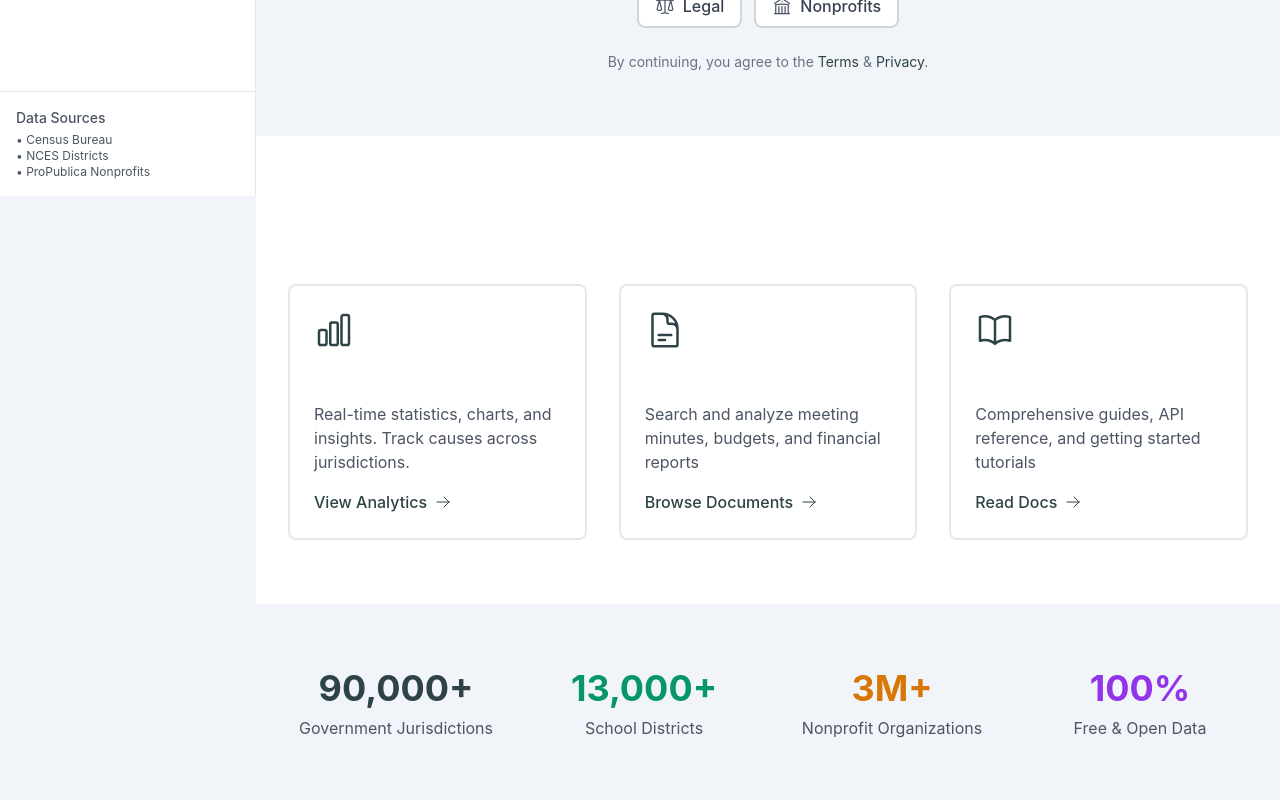
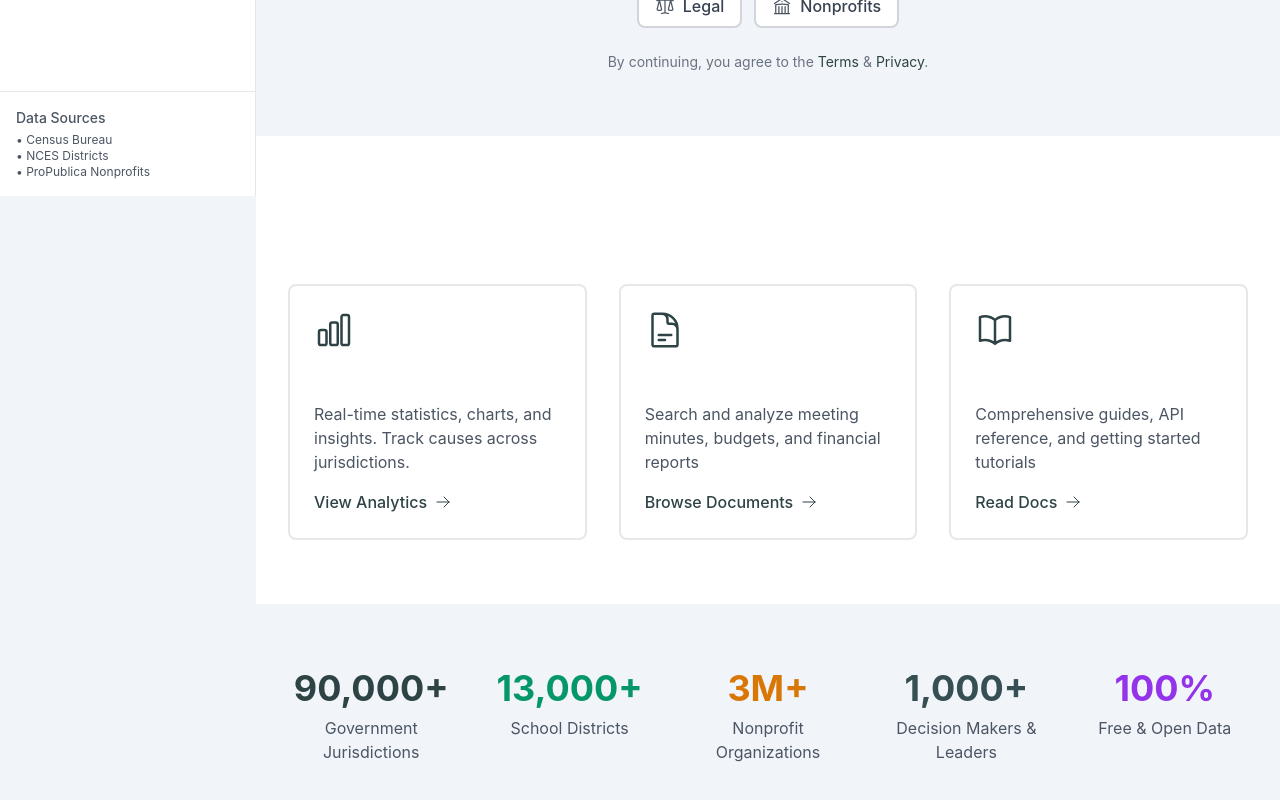
Before and after one commit to getcommunityone/open-navigator-for-engagement, a React (Vite) app in the folder frontend/: page / in a window 1280 px wide. Shown: the part 604-1404 px from the top of the page. Built offline with nearby package versions, Linux system fonts and the light colour scheme; the HTML template or start-up script is replaced by a standard one.

Commit message:
feat: Rename "Dashboard" to "Open Navigator" for consistency and clarity across the application

```diff
--- a/frontend/src/pages/Dashboard.tsx
+++ b/frontend/src/pages/Dashboard.tsx
@@ -45,7 +45,7 @@ export default function Dashboard() {
       <div className="max-w-7xl mx-auto">
         {/* Header */}
         <div className="mb-8">
-          <h1 className="text-3xl font-bold text-gray-900 mb-2">Analytics Dashboard</h1>
+          <h1 className="text-3xl font-bold mb-2" style={{ color: '#354F52' }}>Analytics</h1>
           <p className="text-gray-600">
             Real-time statistics and insights across all monitored jurisdictions and nonprofits
           </p>
--- a/frontend/src/pages/Home.tsx
+++ b/frontend/src/pages/Home.tsx
@@ -163,7 +163,7 @@ export default function Home() {
             <Link to="/analytics" className="group">
               <div className="border-2 border-gray-200 rounded-lg p-6 hover:border-primary-500 transition-colors">
                 <ChartBarIcon className="h-10 w-10 text-primary-600 mb-4" />
-                <h3 className="text-xl font-semibold mb-2 group-hover:text-primary-600">Analytics Dashboard</h3>
+                <h3 className="text-xl font-semibold mb-2 group-hover:text-primary-600">Analytics</h3>
                 <p className="text-gray-600 mb-4">
                 Real-time statistics, charts, and insights. Track causes across jurisdictions.
                 </p>
@@ -210,7 +210,7 @@ export default function Home() {
       {/* Stats Section */}
       <div className="py-16" style={{ backgroundColor: '#F1F5F9' }}>
         <div className="max-w-7xl mx-auto px-4 sm:px-6 lg:px-8">
-          <div className="grid grid-cols-1 md:grid-cols-4 gap-8 text-center">
+          <div className="grid grid-cols-1 md:grid-cols-2 lg:grid-cols-5 gap-8 text-center">
             <div>
               <div className="text-4xl font-bold text-primary-600 mb-2">90,000+</div>
               <div className="text-gray-600">Government Jurisdictions</div>
@@ -224,6 +224,10 @@ export default function Home() {
               <div className="text-gray-600">Nonprofit Organizations</div>
             </div>
             <div>
+              <div className="text-4xl font-bold mb-2" style={{ color: '#354F52' }}>1,000+</div>
+              <div className="text-gray-600">Decision Makers & Leaders</div>
+            </div>
+            <div>
               <div className="text-4xl font-bold text-purple-600 mb-2">100%</div>
               <div className="text-gray-600">Free & Open Data</div>
             </div>
```
Also changed, not shown: 3 other files (tests, documents, lock files or other folders).
